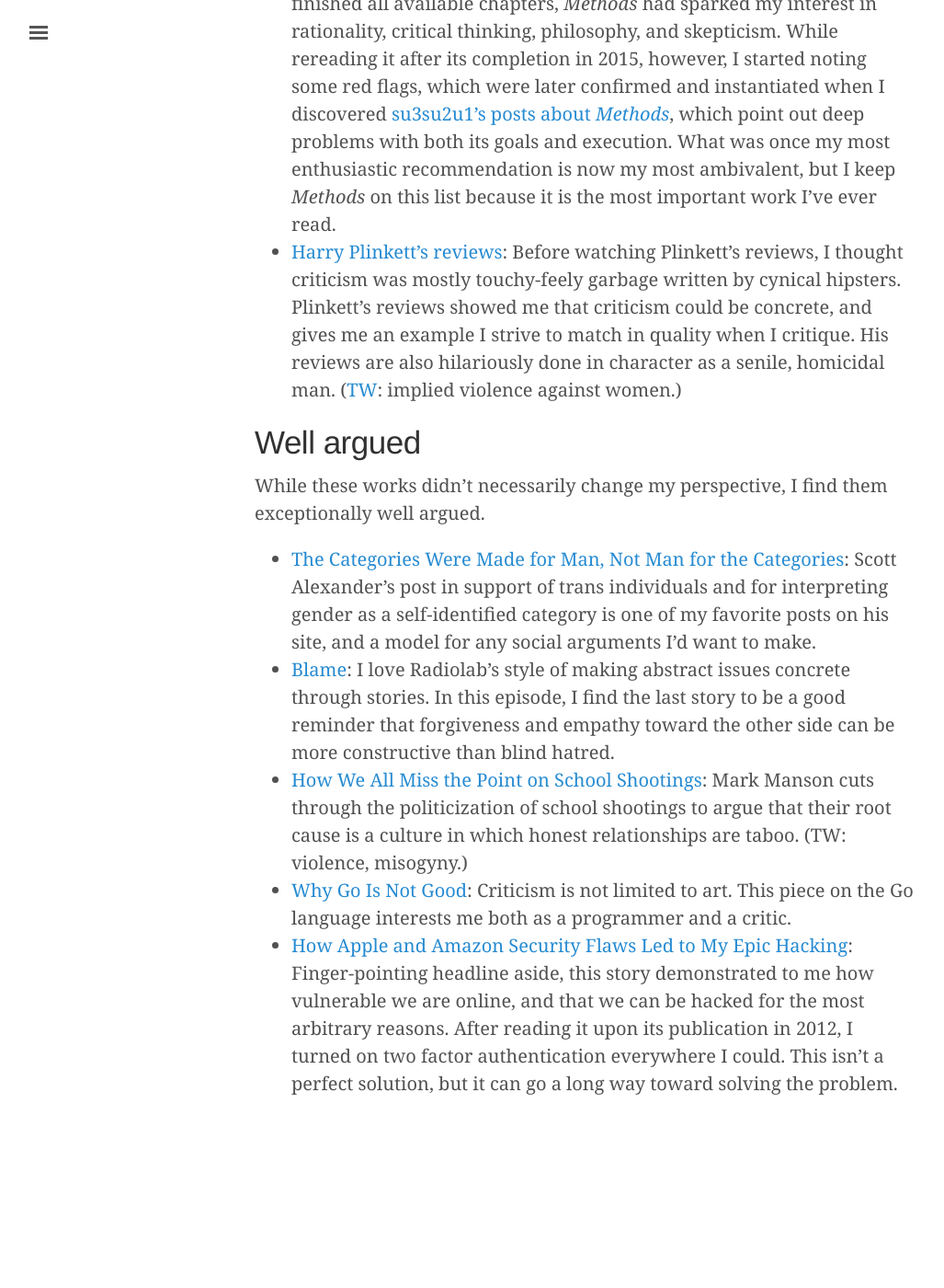
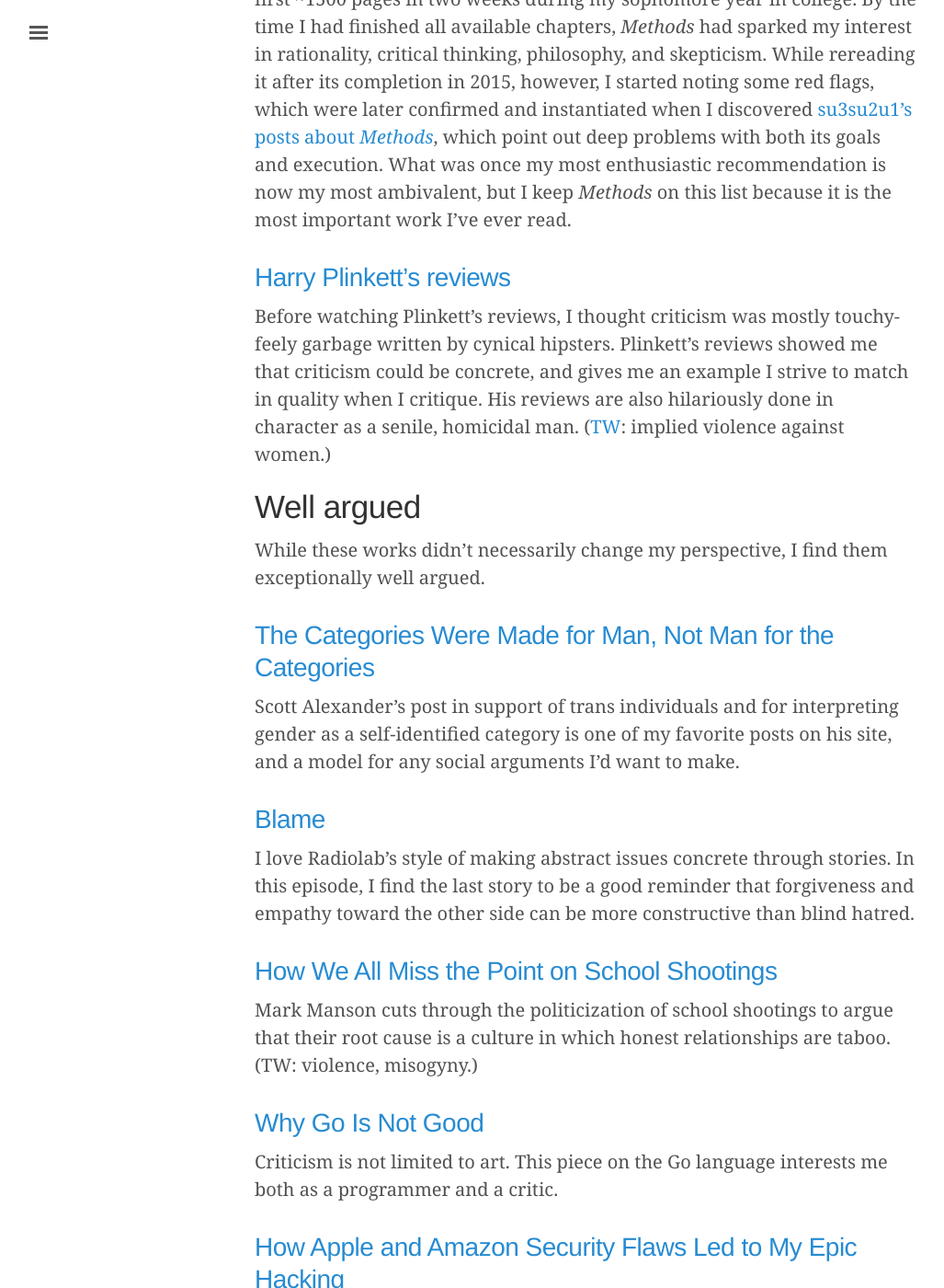
Before and after one commit to karepker/karepker.github.io, a Jekyll site: the page built from recommendations.md, in a window 1280 px wide and 1400 px high, scrolled down 576 px. Shown: the whole window at 92% size, without its empty margins (3-1030 px from the left). Built offline with Jekyll 4.4.1, drawn with Linux system fonts in a browser that asks for light colours; before the commit the page ends 1849 px from its top, so only the background shows below that; some of the changed text lies outside the part shown.

Commit message:
Change recommendations from bulleted list into individual sections for readability.

```diff
--- a/recommendations.md
+++ b/recommendations.md
@@ -11,49 +11,62 @@
 
 These are works that had an enormous influence on my thinking and interests.
 
-* <del>[_Harry Potter and the Methods of Rationality_][methods]</del>: When I
-  first found _Methods_, I couldn't stop reading it; I blew through the first
-  ~1500 pages in two weeks during my sophomore year in college. By the time I
-  had finished all available chapters, _Methods_ had sparked my interest in
-  rationality, critical thinking, philosophy, and skepticism. While rereading it
-  after its completion in 2015, however, I started noting some red flags, which
-  were later confirmed and instantiated when I discovered [su3su2u1's posts
-  about _Methods_][su3su2u1_methods_posts], which point out deep problems with
-  both its goals and execution. What was once my most enthusiastic
-  recommendation is now my most ambivalent, but I keep _Methods_ on this list
-  because it is the most important work I've ever read.
-* [Harry Plinkett's reviews][youtube_plinkett_playlist]: Before watching
-  Plinkett's reviews, I thought criticism was mostly touchy-feely garbage
-  written by cynical hipsters. Plinkett's reviews showed me that criticism could
-  be concrete, and gives me an example I strive to match in quality when I
-  critique. His reviews are also hilariously done in character as a senile,
-  homicidal man. ([TW][ssc_triggers]: implied violence against women.)
+### <del>[_Harry Potter and the Methods of Rationality_][methods]</del>
+
+When I first found _Methods_, I couldn't stop reading it; I blew through the
+first ~1500 pages in two weeks during my sophomore year in college. By the time
+I had finished all available chapters, _Methods_ had sparked my interest in
+rationality, critical thinking, philosophy, and skepticism. While rereading it
+after its completion in 2015, however, I started noting some red flags, which
+were later confirmed and instantiated when I discovered [su3su2u1's posts about
+_Methods_][su3su2u1_methods_posts], which point out deep problems with both its
+goals and execution. What was once my most enthusiastic recommendation is now my
+most ambivalent, but I keep _Methods_ on this list because it is the most
+important work I've ever read.
+
+### [Harry Plinkett's reviews][youtube_plinkett_playlist]
+
+Before watching Plinkett's reviews, I thought criticism was mostly touchy-feely
+garbage written by cynical hipsters. Plinkett's reviews showed me that criticism
+could be concrete, and gives me an example I strive to match in quality when I
+critique. His reviews are also hilariously done in character as a senile,
+homicidal man. ([TW][ssc_triggers]: implied violence against women.)
 
 ## Well argued
 
 While these works didn't necessarily change my perspective, I find them
 exceptionally well argued.
 
-* [The Categories Were Made for Man, Not Man for the Categories][ssc_trans]:
-  Scott Alexander's post in support of trans individuals and for interpreting
-  gender as a self-identified category is one of my favorite posts on his site,
-  and a model for any social arguments I'd want to make.
-* [Blame][radiolab_blame]: I love Radiolab's style of making abstract issues
-  concrete through stories. In this episode, I find the last story to be a good
-  reminder that forgiveness and empathy toward the other side can be more
-  constructive than blind hatred.
-* [How We All Miss the Point on School Shootings][mark_manson_school_shootings]:
-  Mark Manson cuts through the politicization of school shootings to argue that
-  their root cause is a culture in which honest relationships are taboo. (TW:
-  violence, misogyny.)
-* [Why Go Is Not Good][why_go_is_not_good]: Criticism is not limited to art.
-  This piece on the Go language interests me both as a programmer and a critic.
-* [How Apple and Amazon Security Flaws Led to My Epic
-  Hacking][wired_mat_honan_hacking]: Finger-pointing headline aside, this story
-  demonstrated to me how vulnerable we are online, and that we can be hacked for
-  the most arbitrary reasons. After reading it upon its publication in 2012, I
-  turned on two factor authentication everywhere I could. This isn't a perfect
-  solution, but it can go a long way toward solving the problem.
+### [The Categories Were Made for Man, Not Man for the Categories][ssc_trans]
+
+Scott Alexander's post in support of trans individuals and for interpreting
+gender as a self-identified category is one of my favorite posts on his site,
+and a model for any social arguments I'd want to make.
+
+### [Blame][radiolab_blame]
+
+I love Radiolab's style of making abstract issues concrete through stories. In
+this episode, I find the last story to be a good reminder that forgiveness and
+empathy toward the other side can be more constructive than blind hatred.
+
+### [How We All Miss the Point on School Shootings][mark_manson_school_shootings]
+
+Mark Manson cuts through the politicization of school shootings to argue that
+their root cause is a culture in which honest relationships are taboo. (TW:
+violence, misogyny.)
+
+### [Why Go Is Not Good][why_go_is_not_good]
+
+Criticism is not limited to art. This piece on the Go language interests me both
+as a programmer and a critic.
+
+### [How Apple and Amazon Security Flaws Led to My Epic Hacking][wired_mat_honan_hacking]
+
+Finger-pointing headline aside, this story demonstrated to me how vulnerable we
+are online, and that we can be hacked for the most arbitrary reasons. After
+reading it upon its publication in 2012, I turned on two factor authentication
+everywhere I could. This isn't a perfect solution, but it can go a long way
+toward solving the problem.
 
 [mark_manson_school_shootings]: http://markmanson.net/school-shootings
 [methods]: hpmor.com
```
